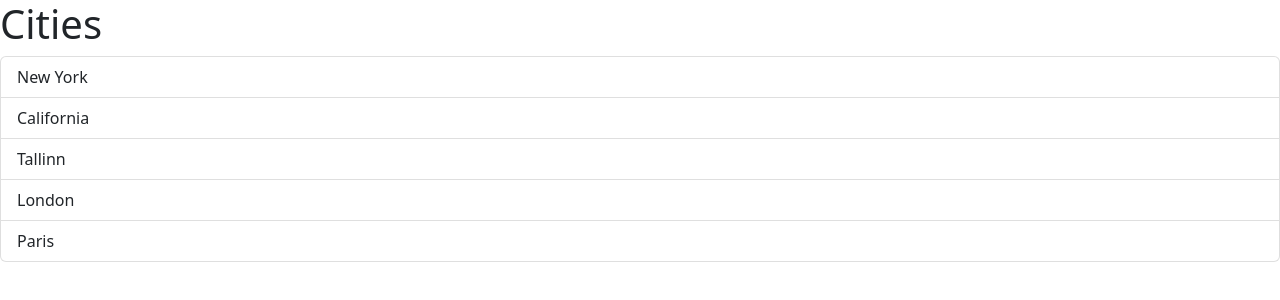
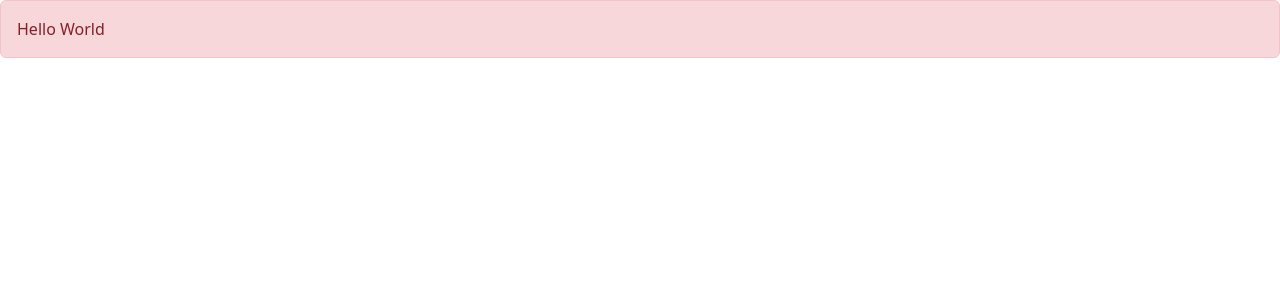
Before and after one commit to Leatpt/learningVite, a React (Vite) app: page / in a window 1280 px wide. Shown: the top 300 px of the page. Built offline with nearby package versions, Linux system fonts and the light colour scheme.

Commit message:
Passing Children to a Component

```diff
--- a/src/App.tsx
+++ b/src/App.tsx
@@ -1,11 +1,12 @@
+import Alert from "./components/Alert";
 import ListGroup from "./components/ListGroup";
 
 function App() {
-  let items = ["New York", "California", "Tallinn", "London", "Paris"];
-
   return (
     <div>
-      <ListGroup items={items} heading="Cities" />
+      <Alert>
+        Hello World
+      </Alert>
     </div>
   );
 }
--- /dev/null
+++ b/src/components/Alert.tsx
@@ -0,0 +1,13 @@
+import { ReactNode } from "react";
+
+interface AlertProps {
+    children: ReactNode;
+}
+
+const Alert = ({children} : AlertProps) => {
+  return (
+    <div className="alert alert-danger" role="alert">{children}</div>
+  )
+}
+
+export default Alert
--- a/src/components/ListGroup.tsx
+++ b/src/components/ListGroup.tsx
@@ -3,9 +3,11 @@ import { useState } from "react";
 interface ListGroupProps {
   items: string[];
   heading: string;
+  // (item: string) => void
+  onSelectItem: (item: string) => void;
 }
 
-function ListGroup({ items, heading }: ListGroupProps) {
+function ListGroup({ items, heading, onSelectItem }: ListGroupProps) {
   const [selectedIndex, setSelectedIndex] = useState(-1);
 
   return (
@@ -23,6 +25,7 @@ function ListGroup({ items, heading }: ListGroupProps) {
             key={item}
             onClick={() => {
               setSelectedIndex(index);
+              onSelectItem(item);
             }}
           >
             {item}
```
